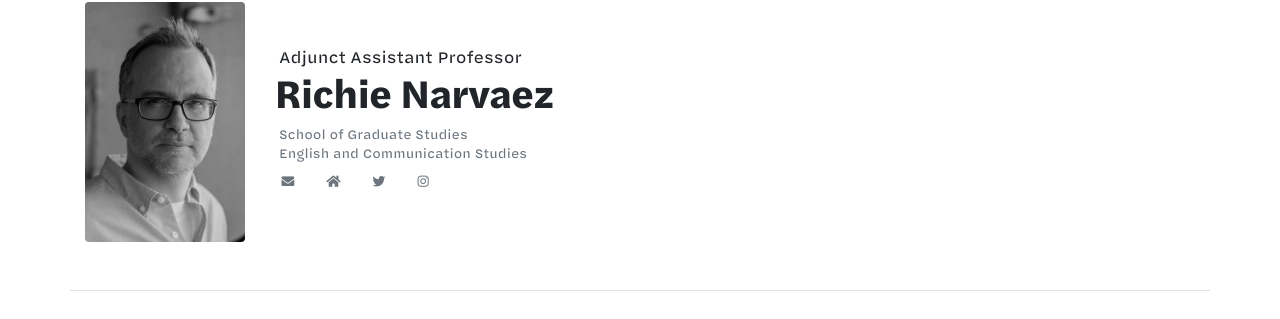
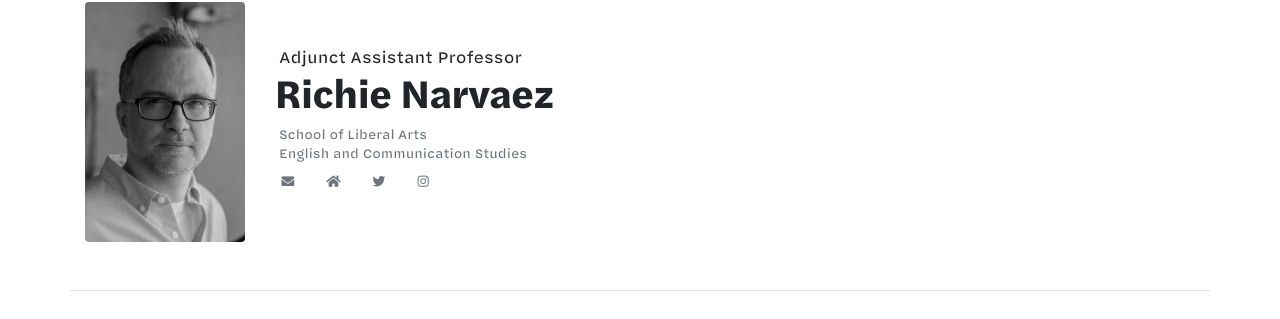
Before and after one commit to fit-authors/fit-authors.github.io, a Jekyll site: the page built from _profiles/richie-narvaez.md, in a window 1280 px wide. Shown: the part 242-561 px from the top of the page. Built offline with Jekyll 4.4.1, drawn with Linux system fonts in a browser that asks for light colours; nearby versions of some CDN libraries.

Commit message:
updated school on narvaez

```diff
--- a/_profiles/richie-narvaez.md
+++ b/_profiles/richie-narvaez.md
@@ -3,7 +3,7 @@ layout: profile
 name: Richie Narvaez
 interview: 2020-02
 title: Adjunct Assistant Professor
-division: School of Graduate Studies
+division: School of Liberal Arts
 department: English and Communication Studies
 email: richie_narvaez@fitnyc.edu
 website: https://www.richienarvaez.com/
```
